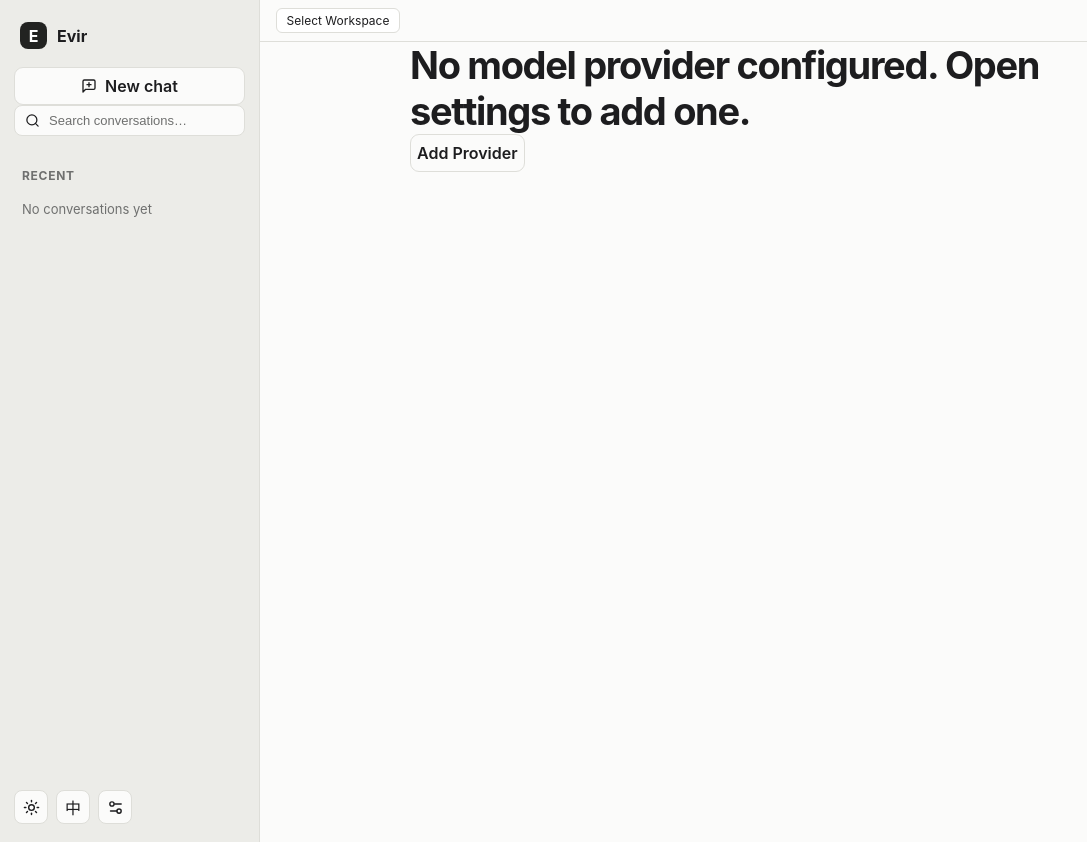
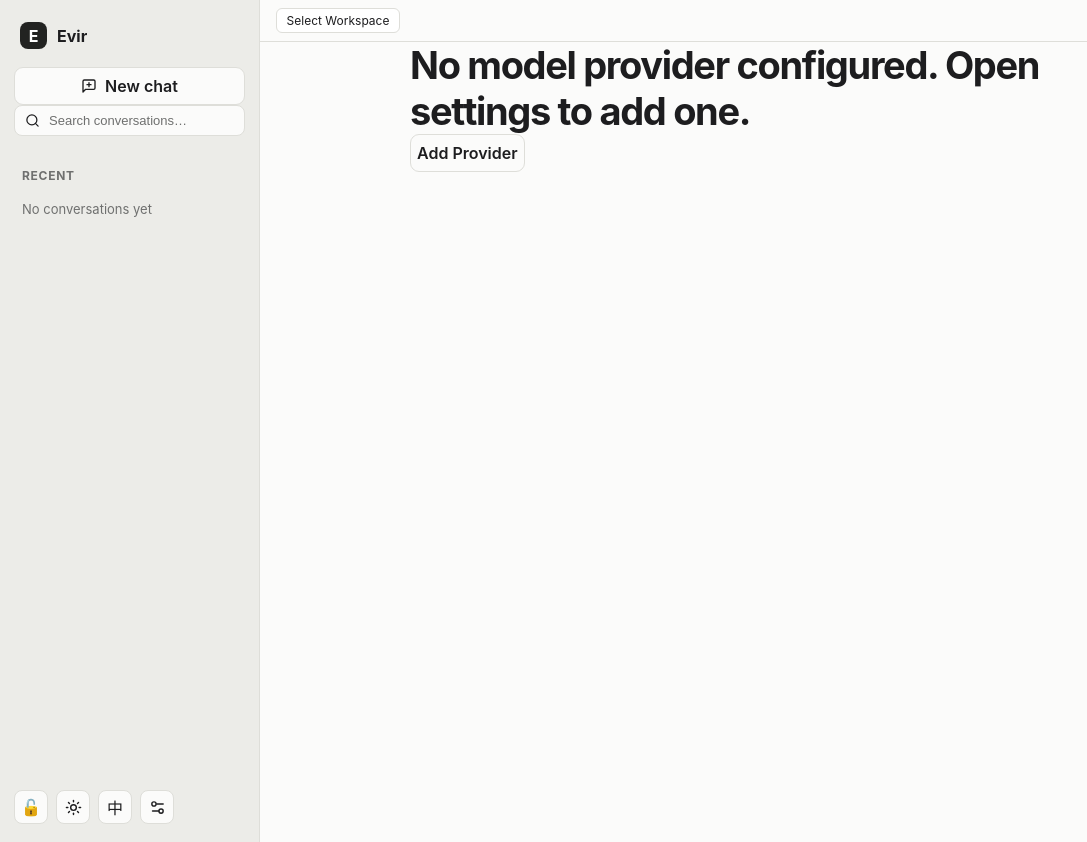
Before and after one commit to z-Zihan/Evir, a React (Vite) app: page / in a window 1280 px wide. Shown: the whole page, without its empty margins (0-1087 px from the left). Built offline with nearby package versions, Linux system fonts and the light colour scheme.

Commit message:
feat: private session toggle in sidebar
- Sidebar.tsx: 🔒/🔓 toggle button for private session
- Private session skips memory injection (from stage 3)
- CSS: .icon-button.active style
- i18n: chat.privateSession key (en + zh-CN)
- 202 tests pass, web build pass

```diff
--- a/src/app/Sidebar.tsx
+++ b/src/app/Sidebar.tsx
@@ -33,6 +33,7 @@ export function Sidebar({ onOpenSettings, focusSearchRef }: SidebarProps) {
   } = useChatStore();
   const { getDefaultProvider } = useProviderStore();
   const { resolvedTheme, cycleTheme } = useThemeStore();
+  const { privateSession, togglePrivateSession } = useChatStore();
   const [searchQuery, setSearchQuery] = useState("");
   const [renamingId, setRenamingId] = useState<string | null>(null);
   const [renameValue, setRenameValue] = useState("");
@@ -204,6 +205,14 @@ export function Sidebar({ onOpenSettings, focusSearchRef }: SidebarProps) {
       )}
       <div className="sidebar-footer">
         <button
+          className={`icon-button${privateSession ? " active" : ""}`}
+          type="button"
+          onClick={togglePrivateSession}
+          aria-label={t("chat.privateSession")}
+        >
+          {privateSession ? "🔒" : "🔓"}
+        </button>
+        <button
           className="icon-button"
           type="button"
           onClick={cycleTheme}
--- a/src/i18n/locales/en.json
+++ b/src/i18n/locales/en.json
@@ -61,7 +61,8 @@
     "pinFailed": "Failed to pin conversation",
     "copyMessage": "Copy",
     "tokenCount": "{{count}} tokens",
-    "retry": "Retry"
+    "retry": "Retry",
+    "privateSession": "Private Session"
   },
   "runtime": {
     "agentReady": "Local agent runtime",
--- a/src/i18n/locales/zh-CN.json
+++ b/src/i18n/locales/zh-CN.json
@@ -61,7 +61,8 @@
     "pinFailed": "置顶失败",
     "copyMessage": "复制",
     "tokenCount": "{{count}} tokens",
-    "retry": "重试"
+    "retry": "重试",
+    "privateSession": "隐私会话"
   },
   "runtime": {
     "agentReady": "本地 Agent Runtime",
--- a/src/styles/globals.css
+++ b/src/styles/globals.css
@@ -1919,3 +1919,8 @@ textarea {
   font-size: 0.85rem;
   padding: 0.1rem;
 }
+
+.icon-button.active {
+  background: var(--focus);
+  color: var(--primary-foreground);
+}
```
